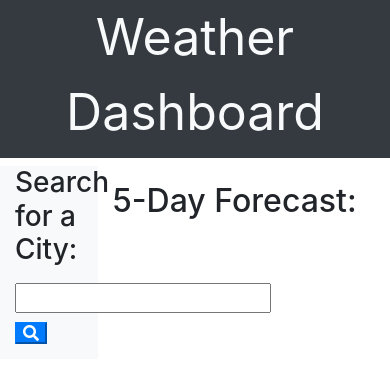
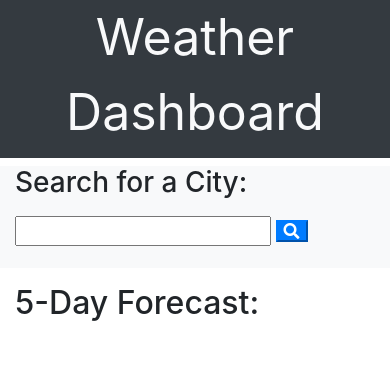
Before and after one commit to valadezMykel/Weather_Dashboard, a plain HTML site: page index.html in a window 390 px wide. Drawn offline with nearby package versions, Linux system fonts and the light colour scheme; no server answers.

Commit message:
first draft of responsiveness

```diff
--- a/index.html
+++ b/index.html
@@ -3,7 +3,7 @@
 <head>
     <meta charset="UTF-8">
     <meta name="viewport" content="width=device-width, initial-scale=1.0">
-    <title>Document</title>
+    <title>Weather Forecast</title>
     <!-- fontawesome-->
     <link
     rel="stylesheet"
@@ -24,14 +24,14 @@
     </div>
     <div class="container-fluid">
         <div class="row">
-            <div class="col-3 bg-light" id="city-container">
+            <div class="col-md-3 bg-light" id="city-container">
                 <!-- div with search bar and search results -->
                 <h3>Search for a City:</h3>
                 <input type="text" class="mt-2 mb-2">
                 <button type="button" id="searchBtn" class="btn-primary fas fa-search"></button>
                 <div id="city-list"></div>
             </div>
-            <div class="col-9">
+            <div class="col-md-9">
                 <div class="row">
                     <div class="col" id="btnForecast" >
                         <!-- dive that displays current city weather -->
```
